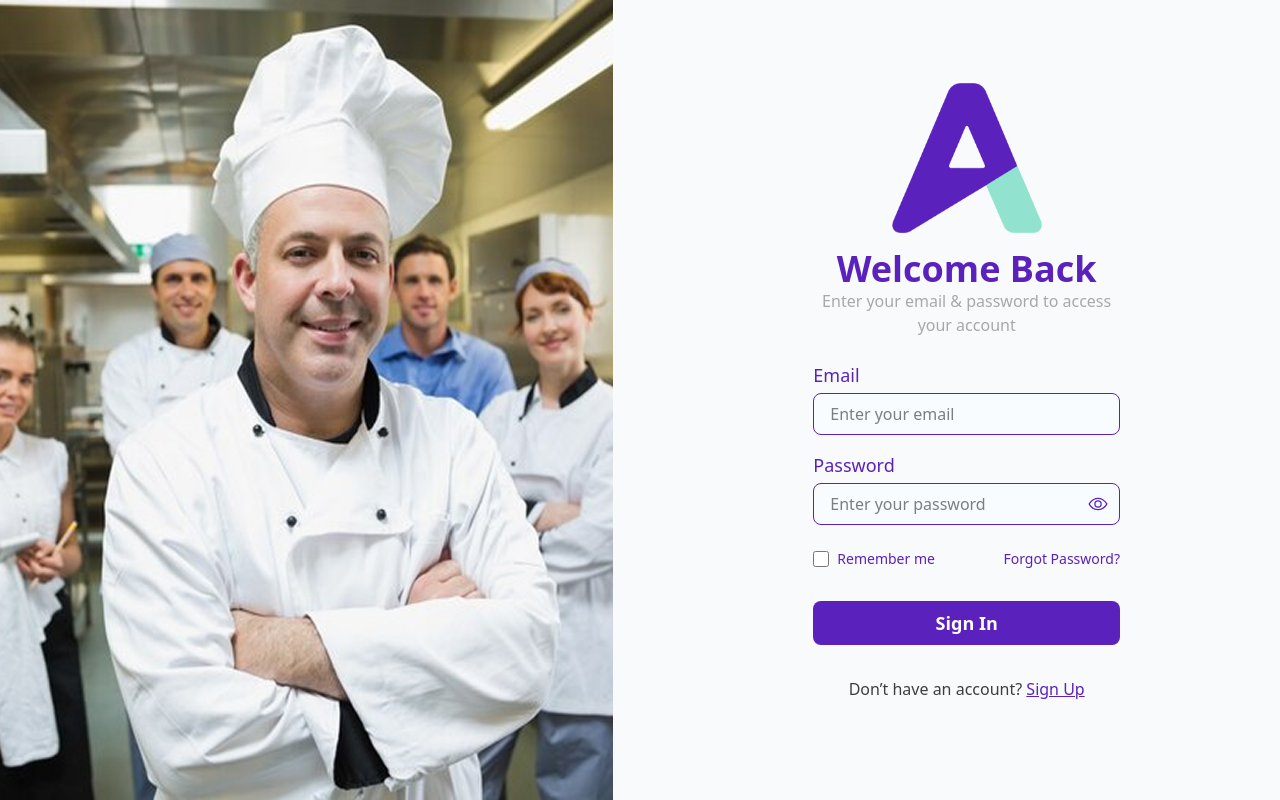
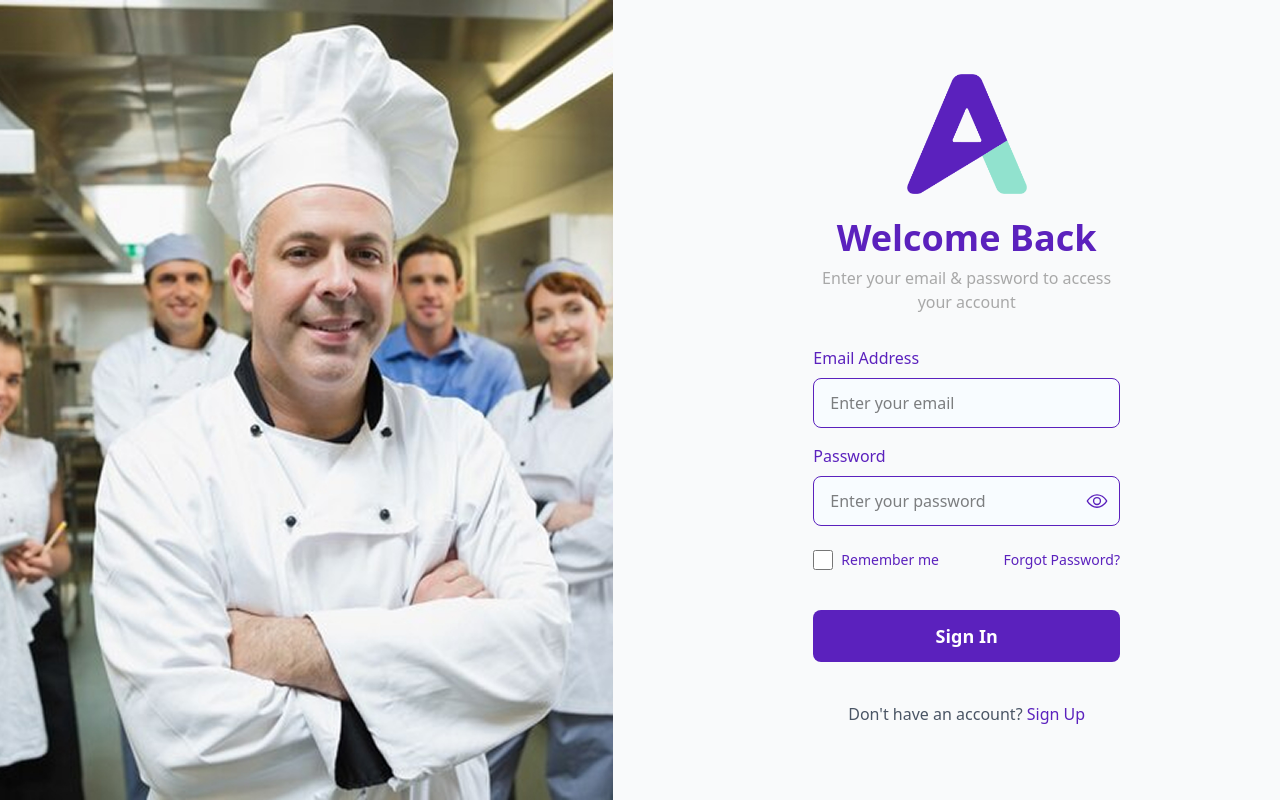
Before and after one commit to AHAl-amin/bman-app, a React (Vite) app: page /user_signin in a window 1280 px wide. Built offline with nearby package versions, Linux system fonts and the light colour scheme.

Commit message:
add define role

```diff
--- a/src/Rudux/feature/ApiSlice.js
+++ b/src/Rudux/feature/ApiSlice.js
@@ -323,7 +323,7 @@ export const ApiSlice = createApi({
     }),
 
 
-    //chef dashboard dettails page
+    //user dashboard dettails page
 
      RecipeSave: builder.mutation({
       query: ({ id }) => ({
--- a/src/component/Shared/UserSignin/UserSignin.jsx
+++ b/src/component/Shared/UserSignin/UserSignin.jsx
@@ -1,3 +1,4 @@
+
 
 
 import { useState } from 'react';
@@ -5,9 +6,8 @@ import login_img from '../../../assets/image/user_login_img.jpg';
 import login_img2 from '../../../assets/image/Admin_login_img.png';
 import { IoEyeOutline, IoEyeOffOutline } from 'react-icons/io5';
 import { Link, useNavigate } from 'react-router-dom';
-// import { useLoginMutation } from '../../../Redux/feature/authApi'; // Fixed typo: Rudux → Redux
+import { useLoginMutation } from '../../../Rudux/feature/authApi';
 import { toast, Toaster } from 'react-hot-toast';
-import { useLoginMutation } from '../../../Rudux/feature/authApi';
 
 // Utility function for email validation
 const isValidEmail = (email) => /^[^\s@]+@[^\s@]+\.[^\s@]+$/.test(email);
@@ -39,28 +39,40 @@ function UserSignin() {
 
     try {
       const response = await login(loginData).unwrap();
-      console.log('backendResponse', response);
+      console.log('Login response:', response);
 
       // Store tokens in localStorage
       if (response.access_token) {
         localStorage.setItem('access_token', response.access_token);
         localStorage.setItem('refresh_token', response.refresh_token);
-        console.log('Access Token:', response.access_token);
-        console.log('Refresh Token:', response.refresh_token);
-      } else {
-        console.warn('No access token found in response');
+
+        // Store user data including accountType
+        if (response.user) {
+          localStorage.setItem('accountType', response.user.accountType);
+          localStorage.setItem('userData', JSON.stringify(response.user));
+        }
       }
 
       // Store tokens only if rememberMe is checked
       if (rememberMe) {
-        localStorage.setItem('authToken', response.access_token); // Consistent with API response
+        localStorage.setItem('authToken', response.access_token);
       }
 
       toast.success('Login successful!');
-      navigate('/'); // Adjusted to a more specific route
+
+      // Redirect based on accountType
+      const accountType = response.user?.accountType || localStorage.getItem('accountType');
+      if (accountType === 'chef') {
+        navigate('/chef_dashboard');
+      }
+
+      else {
+        navigate('/dashboard');
+      }
+
     } catch (err) {
-      const errorMessage =
-        err?.data?.message || err?.message || 'Login failed. Please try again.';
+      console.error('Login error:', err);
+      const errorMessage = err?.data?.message || err?.message || 'Login failed. Please try again.';
       toast.error(errorMessage);
     }
   };
@@ -73,26 +85,26 @@ function UserSignin() {
         <img
           src={login_img}
           alt="Login illustration"
-          className="w-full h-full  md:h-screen"
+          className="w-full h-full md:h-screen object-cover"
         />
       </div>
-      <div className="md:w-1/2 w-full md:px-40">
-        <div className="flex justify-center mb-4">
+      <div className="md:w-1/2 w-full md:px-40 px-4">
+        <div className="flex justify-center mb-6">
           <img
             src={login_img2}
-            className="h-[150px] w-[150px]"
+            className="h-[120px] w-[120px]"
             alt="Admin login illustration"
           />
         </div>
-        <h1 className="text-4xl text-[#5B21BD] font-bold text-center">Welcome Back</h1>
-        <p className="text-[#A8A8A8] text-base text-center mb-6">
+        <h1 className="text-3xl md:text-4xl text-[#5B21BD] font-bold text-center mb-2">Welcome Back</h1>
+        <p className="text-[#A8A8A8] text-sm md:text-base text-center mb-8">
           Enter your email & password to access your account
         </p>
 
         <form onSubmit={handleSubmit} className="space-y-4">
           <div>
-            <label htmlFor="email" className="block text-[#5B21BD] mb-1 text-lg">
-              Email
+            <label htmlFor="email" className="block text-[#5B21BD] mb-2 text-md font-medium">
+              Email Address
             </label>
             <input
               id="email"
@@ -100,14 +112,14 @@ function UserSignin() {
               placeholder="Enter your email"
               value={email}
               onChange={(e) => setEmail(e.target.value)}
-              className="w-full px-4 py-2 border bg-[#F8FCFF] border-[#5B21BD] rounded-lg focus:outline-none focus:ring-2 focus:ring-[#5B21BD]"
+              className="w-full px-4 py-3 border bg-[#F8FCFF] border-[#5B21BD] rounded-lg focus:outline-none focus:ring-2 focus:ring-[#5B21BD] transition-all"
               required
               disabled={isLoading}
             />
           </div>
 
           <div>
-            <label htmlFor="password" className="block text-[#5B21BD] mb-1 text-lg">
+            <label htmlFor="password" className="block text-[#5B21BD] mb-2 text-md font-medium">
               Password
             </label>
             <div className="relative">
@@ -117,7 +129,7 @@ function UserSignin() {
                 placeholder="Enter your password"
                 value={password}
                 onChange={(e) => setPassword(e.target.value)}
-                className="w-full px-4 py-2 border bg-[#F8FCFF] border-[#5B21BD] rounded-lg focus:outline-none focus:ring-2 focus:ring-[#5B21BD] pr-10"
+                className="w-full px-4 py-3 border bg-[#F8FCFF] border-[#5B21BD] rounded-lg focus:outline-none focus:ring-2 focus:ring-[#5B21BD] pr-12 transition-all"
                 required
                 disabled={isLoading}
               />
@@ -125,10 +137,10 @@ function UserSignin() {
                 type="button"
                 onClick={togglePasswordVisibility}
                 aria-label={showPassword ? 'Hide password' : 'Show password'}
-                className="absolute right-3 top-1/2 transform -translate-y-1/2 text-[#5B21BD]"
+                className="absolute right-3 top-1/2 transform -translate-y-1/2 text-[#5B21BD] hover:text-[#4A1A9C] transition-colors"
                 disabled={isLoading}
               >
-                {showPassword ? <IoEyeOffOutline size={20} /> : <IoEyeOutline size={20} />}
+                {showPassword ? <IoEyeOffOutline size={22} /> : <IoEyeOutline size={22} />}
               </button>
             </div>
           </div>
@@ -140,16 +152,16 @@ function UserSignin() {
                 id="rememberMe"
                 checked={rememberMe}
                 onChange={(e) => setRememberMe(e.target.checked)}
-                className="mr-2 h-4 w-4 text-[#5B21BD] border-[#5B21BD] rounded focus:ring-[#5B21BD]"
+                className="mr-2 h-5 w-5 text-[#5B21BD] border-[#5B21BD] rounded focus:ring-[#5B21BD] cursor-pointer"
                 disabled={isLoading}
               />
-              <label htmlFor="rememberMe" className="text-[#5B21BD] text-sm">
+              <label htmlFor="rememberMe" className="text-[#5B21BD] text-sm cursor-pointer">
                 Remember me
               </label>
             </div>
             <Link
-              to="/forget_password"
-              className="text-[#5B21BD] text-sm hover:underline"
+              to="/forget-password"
+              className="text-[#5B21BD] text-sm hover:underline transition-all"
             >
               Forgot Password?
             </Link>
@@ -158,17 +170,28 @@ function UserSignin() {
           <button
             type="submit"
             disabled={isLoading}
-            className={`w-full bg-[#5B21BD] text-white rounded-lg px-6 py-2 mt-4 text-lg font-semibold transition-opacity ${isLoading ? 'opacity-50 cursor-not-allowed' : 'hover:bg-[#4A1A9C]'
-              }`}
+            className={`w-full bg-[#5B21BD] text-white rounded-lg px-6 py-3 mt-6 text-lg font-semibold transition-all ${
+              isLoading ? 'opacity-50 cursor-not-allowed' : 'hover:bg-[#4A1A9C] hover:shadow-md'
+            }`}
           >
-            {isLoading ? 'Signing In...' : 'Sign In'}
+            {isLoading ? (
+              <span className="flex items-center justify-center">
+                <svg className="animate-spin -ml-1 mr-2 h-5 w-5 text-white" xmlns="http://www.w3.org/2000/svg" fill="none" viewBox="0 0 24 24">
+                  <circle className="opacity-25" cx="12" cy="12" r="10" stroke="currentColor" strokeWidth="4"></circle>
+                  <path className="opacity-75" fill="currentColor" d="M4 12a8 8 0 018-8V0C5.373 0 0 5.373 0 12h4zm2 5.291A7.962 7.962 0 014 12H0c0 3.042 1.135 5.824 3 7.938l3-2.647z"></path>
+                </svg>
+                Signing In...
+              </span>
+            ) : (
+              'Sign In'
+            )}
           </button>
 
-          <p className="text-base text-[#3E3E3E] text-center py-4">
-            Don’t have an account?{' '}
+          <p className="text-center text-gray-600 mt-6">
+            Don't have an account?{' '}
             <Link
               to="/user_signup"
-              className="text-[#5B21BD] underline hover:text-[#4A1A9C]"
+              className="text-[#5B21BD] font-medium hover:underline transition-all"
             >
               Sign Up
             </Link>
@@ -176,7 +199,17 @@ function UserSignin() {
         </form>
       </div>
 
-      <Toaster position="top-right" />
+      <Toaster
+        position="top-right"
+        toastOptions={{
+          duration: 4000,
+          style: {
+            background: '#fff',
+            color: '#5B21BD',
+            boxShadow: '0 4px 12px rgba(0, 0, 0, 0.1)',
+          },
+        }}
+      />
     </div>
   );
 }
--- a/src/component/Shared/UserSignup/UserSignup.jsx
+++ b/src/component/Shared/UserSignup/UserSignup.jsx
@@ -45,13 +45,14 @@ function UserSignup() {
       password,
       accountType
     };
+    console.log('signupData:', signupData);
 
     try {
       await register(signupData).unwrap();
 
 
       localStorage.setItem("userEmail", email); // Store email in localStorage
-
+ localStorage.setItem("accountType", accountType);
       toast.success('Registration successful!');
 
       navigate('/verification');
--- a/src/component/UsersDashboard/UserDashboardPages/RecipesDettails/RecipeSave.jsx
+++ b/src/component/UsersDashboard/UserDashboardPages/RecipesDettails/RecipeSave.jsx
@@ -1,3 +1,7 @@
+
+
+
+
 import React from 'react';
 import { useRecipeSaveMutation } from '../../../../Rudux/feature/ApiSlice';
 import { IoIosHeartEmpty } from 'react-icons/io';
--- a/src/component/UsersDashboard/UserDashboardPages/RecipesDettails/RecipesDettails.jsx
+++ b/src/component/UsersDashboard/UserDashboardPages/RecipesDettails/RecipesDettails.jsx
@@ -4,14 +4,15 @@ import { useGetRecipeDettailsQuery, useRecipeCommentCreateMutation, useGetRecipe
 import toast, { Toaster } from 'react-hot-toast';
 import { IoShareSocialOutline } from 'react-icons/io5';
 import { FaRegCommentDots } from 'react-icons/fa';
-import { IoIosHeartEmpty } from 'react-icons/io';
+
 import RecipeSave from './RecipeSave';
 
 
 function RecipesDettails() {
   const { id } = useParams();
    // Get the recipe ID from URL
-  const { data: getRecipeDettails, isLoading, isError } = useGetRecipeDettailsQuery(id); // Fetch recipe data
+  const { data: getRecipeDettails, isLoading, isError } = useGetRecipeDettailsQuery(id); // Fetch recipe
+
  console.log( "Recipe Details Data:", getRecipeDettails);
 
   const { data: getRecipeCommentList, isLoading: isCommentsLoading, isError: isCommentsError } = useGetRecipeCommentListQuery(id);
@@ -279,7 +280,9 @@ function RecipesDettails() {
             <span>Updated: {recipe.updated_at.split('T')[0]}</span> {/* Dynamic updated date, formatted */}
           </div>
           <div className="flex gap-6">
-           <RecipeSave recipeId={recipe.id} />
+           {/* <RecipeSave recipeId={recipe.id} /> */}
+           <RecipeSave recipeId={recipe.id} initiallySaved={recipe.is_bookmarked} />
+
 
             <button className="flex items-center text-[#5B21BD] border border-[#5B21BD] rounded p-1 cursor-pointer px-2">
               <span className='mr-2'> Chat</span>
```
Also changed, not shown: src/component/Shared/Verification/Verification.jsx (+15 -8 lines).
